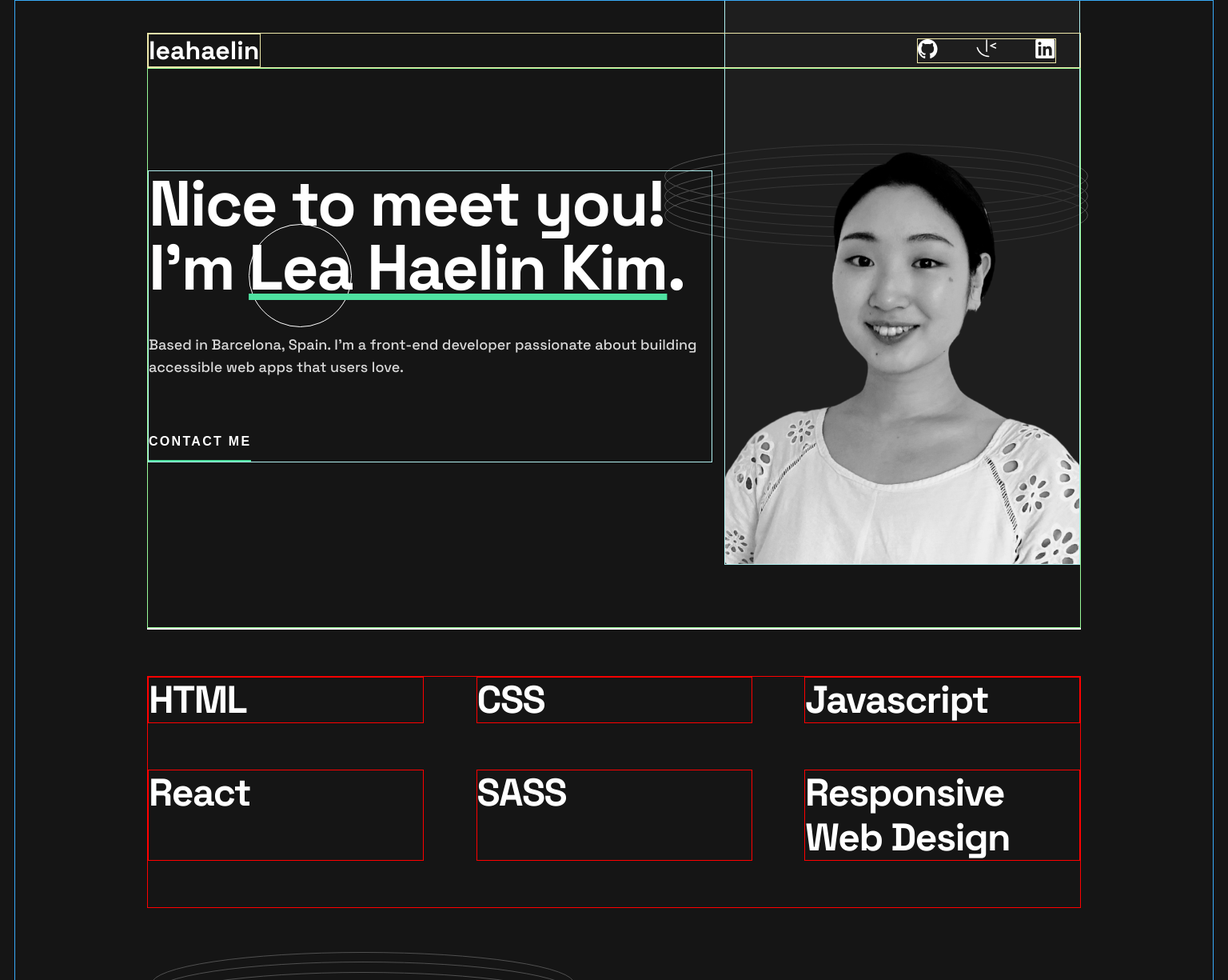
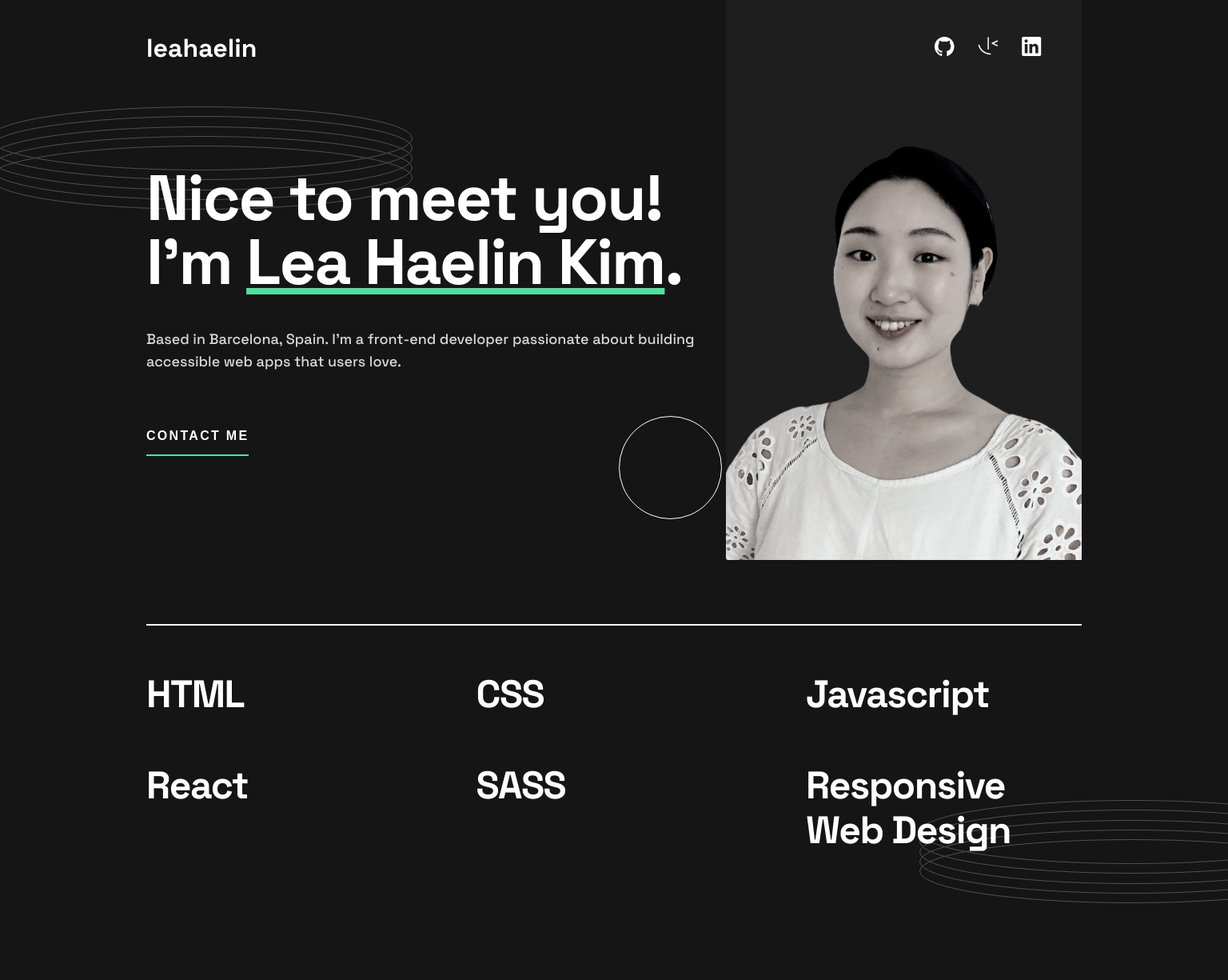
Before and after one commit to LeaHaelin/react-lea-portfolio, a React (Create React App) app: page / in a window 1536 px wide. Shown: the top 1225 px of the page at 80% size. Built offline with nearby package versions, Linux system fonts and the light colour scheme.

Commit message:
refactor styles

```diff
--- a/src/App.js
+++ b/src/App.js
@@ -15,7 +15,7 @@
       <Skills />
       <hr className="line middle-line" />
       <Projects />
-      <section className="footer">
+      <section className="footer" >
         <Contact />
         <hr className="line last-line" />
         <FooterNav />
--- a/src/components/Contact.js
+++ b/src/components/Contact.js
@@ -26,7 +26,7 @@
     };
 
     return (
-        <div className='contact'>
+        <div className='contact' id="contact-area">
             <div className="contact__header">
                 <h2 className="contact__title">Contact</h2>
                 <p className="contact__text">I would love to hear about your project and how I could help. Please fill in the form, and I’ll get back to you as soon as possible.</p>
--- a/src/components/Hero.js
+++ b/src/components/Hero.js
@@ -10,7 +10,7 @@
             <div className="hero__content">
                 <h1 className="hero__intro">Nice to meet you! I’m <span className="hero__intro--name">Lea Haelin Kim</span>.</h1>
                 <p className="hero__text">Based in Barcelona, Spain. I’m a front-end developer passionate about building accessible web apps that users love.</p>
-                <button className="hero__contact contact-me">contact me</button>
+                <a href="#contact-area"><button className="hero__contact contact-me">contact me</button></a>
             </div>
         </div >
     )
--- a/src/components/Projects.js
+++ b/src/components/Projects.js
@@ -49,7 +49,7 @@
         <div className="projects">
             <div className="projects__header">
                 <h2 className="projects__title">Projects</h2>
-                <button className="projects__contact contact-me">contact me</button>
+                <a href="#contact-area"><button className="projects__contact contact-me">contact me</button></a>
             </div>
             <div className="project-contents">
                 {projectsArr.map(project => {
--- a/src/styles/_hero.scss
+++ b/src/styles/_hero.scss
@@ -1,5 +1,4 @@
 .hero {
-    border: 1px solid palegreen;
     text-align: center;
     margin-bottom: 80px;
 }
@@ -10,17 +9,15 @@
     margin: 0 auto;
     width: 174px;
     height: 100%;
-    border: 1px solid paleturquoise;
     background-color: #2424249c;
 }
 
 .hero__profile {
     width: 100%;
-    filter: grayscale(1);
+    filter: grayscale(80%);
 }
 
 .hero__content {
-    border: 1px solid paleturquoise;
     margin-top: 40px;
 }
 
@@ -62,6 +59,11 @@
     padding-bottom: 10px;
 }
 
+.contact-me:hover {
+    cursor: pointer;
+    color: $green;
+}
+
 @media(min-width:768px) {
     .hero {
         margin-bottom: 0px;
@@ -85,7 +87,6 @@
     .hero__content {
         width: 445px;
         margin-top: 100px;
-        border: 1px solid paleturquoise;
         position: absolute;
         top: 0;
         left: 0;
--- a/src/styles/_icon.scss
+++ b/src/styles/_icon.scss
@@ -1,8 +1,8 @@
 .icons {
     width: 174px;
-    border: 1px solid palegoldenrod;
     display: flex;
     justify-content: space-between;
+    padding: 0 20px;
 }
 
 .icon__link:hover,
--- a/src/styles/_nav.scss
+++ b/src/styles/_nav.scss
@@ -2,7 +2,6 @@
     padding-top: 20px;
     width: 174px;
     margin: 0 auto;
-    border: 1px solid palegoldenrod;
     background-color: #2424249c;
     display: flex;
     flex-direction: column;
@@ -14,8 +13,6 @@
     font-size: 24px;
     color: $white;
     margin-bottom: 20px;
-    border: 1px solid palegoldenrod;
-
 }
 
 @media(min-width:768px) {
--- a/src/styles/_skills.scss
+++ b/src/styles/_skills.scss
@@ -32,11 +32,9 @@
 @media(min-width:1400px) {
     .skills {
         margin: 58px 0 0;
-        border: 1px solid red;
     }
 
     .skill__title {
-        border: 1px solid red;
         margin-bottom: 58px;
     }
 }
--- a/src/styles/app.css
+++ b/src/styles/app.css
@@ -21,6 +21,9 @@
 }
 
 @media (min-width: 768px) {
+  body {
+    background: no-repeat top 100px right 503px url("../assets/images/pattern-rings.svg"), no-repeat top 400px left 670px url("../assets/images/pattern-circle.svg"), no-repeat top 900px left 570px url("../assets/images/pattern-rings.svg"), no-repeat bottom 180px right 570px url("../assets/images/pattern-rings.svg"), linear-gradient(to top, #242424 0px, #242424 980px, #151515 980px, #151515 100%);
+  }
   .App {
     min-width: 768px;
     max-width: 900px;
@@ -31,11 +34,13 @@
   }
 }
 @media (min-width: 1400px) {
+  body {
+    background: no-repeat top 133px right 1020px url("../assets/images/pattern-rings.svg"), no-repeat top 520px left 774px url("../assets/images/pattern-circle.svg"), no-repeat top 1000px left 1150px url("../assets/images/pattern-rings.svg"), no-repeat bottom 340px right 1000px url("../assets/images/pattern-rings.svg"), linear-gradient(to top, #242424 0px, #242424 900px, #151515 900px, #151515 100%);
+  }
   .App {
     min-width: 1440px;
     max-width: 1500px;
     padding: 40px 165px 92px;
-    border: 1px solid rgb(56, 170, 247);
   }
 }
 @font-face {
@@ -46,7 +51,6 @@
   padding-top: 20px;
   width: 174px;
   margin: 0 auto;
-  border: 1px solid palegoldenrod;
   background-color: rgba(36, 36, 36, 0.6117647059);
   display: flex;
   flex-direction: column;
@@ -58,7 +62,6 @@
   font-size: 24px;
   color: #FFFFFF;
   margin-bottom: 20px;
-  border: 1px solid palegoldenrod;
 }
 
 @media (min-width: 768px) {
@@ -86,9 +89,9 @@
 }
 .icons {
   width: 174px;
-  border: 1px solid palegoldenrod;
   display: flex;
   justify-content: space-between;
+  padding: 0 20px;
 }
 
 .icon__link:hover,
@@ -98,7 +101,6 @@
 }
 
 .hero {
-  border: 1px solid palegreen;
   text-align: center;
   margin-bottom: 80px;
 }
@@ -109,17 +111,15 @@
   margin: 0 auto;
   width: 174px;
   height: 100%;
-  border: 1px solid paleturquoise;
   background-color: rgba(36, 36, 36, 0.6117647059);
 }
 
 .hero__profile {
   width: 100%;
-  filter: grayscale(1);
+  filter: grayscale(80%);
 }
 
 .hero__content {
-  border: 1px solid paleturquoise;
   margin-top: 40px;
 }
 
@@ -161,6 +161,11 @@
   padding-bottom: 10px;
 }
 
+.contact-me:hover {
+  cursor: pointer;
+  color: #4EE1A0;
+}
+
 @media (min-width: 768px) {
   .hero {
     margin-bottom: 0px;
@@ -182,7 +187,6 @@
   .hero__content {
     width: 445px;
     margin-top: 100px;
-    border: 1px solid paleturquoise;
     position: absolute;
     top: 0;
     left: 0;
@@ -265,10 +269,8 @@
 @media (min-width: 1400px) {
   .skills {
     margin: 58px 0 0;
-    border: 1px solid red;
   }
   .skill__title {
-    border: 1px solid red;
     margin-bottom: 58px;
   }
 }
@@ -416,7 +418,6 @@
   }
 }
 .footer {
-  border: 1px solid rgb(0, 255, 68);
   width: 100%;
   margin: 100px 0 80px;
 }
@@ -424,7 +425,6 @@
 .contact {
   min-width: 345px;
   margin: 40px auto 87px;
-  border: 1px solid red;
 }
 
 .contact__title {
@@ -527,14 +527,22 @@
   margin-left: auto;
 }
 
+.contact__submit:hover {
+  color: #4EE1A0;
+  cursor: pointer;
+}
+
 .last-line {
   margin-bottom: 39px;
 }
 
 @media (min-width: 768px) {
+  .footer {
+    margin: 100px 0 40px;
+  }
   .contact {
     min-width: 445px;
-    margin: 60px auto 92px;
+    margin: 60px 160px 92px;
   }
   .contact__title {
     font-size: 72px;
@@ -551,9 +559,12 @@
   }
 }
 @media (min-width: 1400px) {
+  .footer {
+    margin: 140px 0 92px;
+  }
   .contact {
     min-width: 1110px;
-    margin-top: 92px;
+    margin: 84px 0 92px;
     display: flex;
     flex-direction: row;
     justify-content: space-between;
--- a/src/styles/app.scss
+++ b/src/styles/app.scss
@@ -39,6 +39,19 @@
 }
 
 @media(min-width:768px) {
+    body {
+        background:
+            no-repeat top 100px right 503px $patternRings,
+            no-repeat top 400px left 670px $patternCircle,
+            no-repeat top 900px left 570px $patternRings,
+            no-repeat bottom 180px right 570px $patternRings,
+            linear-gradient(to top,
+                $darkGrey 0px,
+                $darkGrey 980px,
+                $black 980px,
+                $black 100%);
+    }
+
     .App {
         min-width: 768px;
         max-width: 900px;
@@ -51,11 +64,23 @@
 }
 
 @media(min-width:1400px) {
+    body {
+        background:
+            no-repeat top 133px right 1020px $patternRings,
+            no-repeat top 520px left 774px $patternCircle,
+            no-repeat top 1000px left 1150px $patternRings,
+            no-repeat bottom 340px right 1000px $patternRings,
+            linear-gradient(to top,
+                $darkGrey 0px,
+                $darkGrey 900px,
+                $black 900px,
+                $black 100%);
+    }
+
     .App {
         min-width: 1440px;
         max-width: 1500px;
         padding: 40px 165px 92px;
-        border: 1px solid rgb(56, 170, 247);
     }
 }
 
```
Also changed, not shown: src/components/Icon.js (+6 -6 lines), src/styles/_footer.scss (+15 -4 lines), 1 other file (tests, documents, lock files or other folders).
